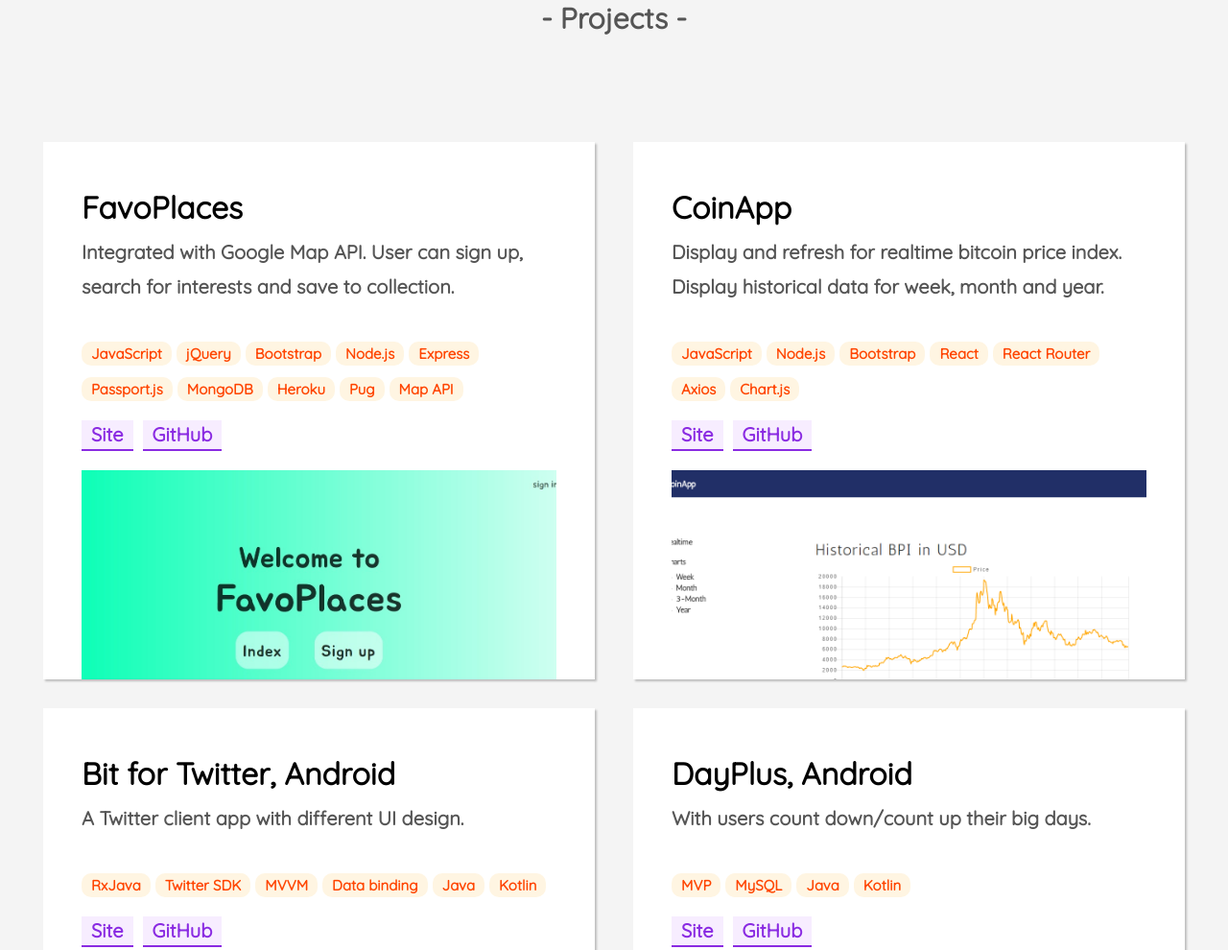
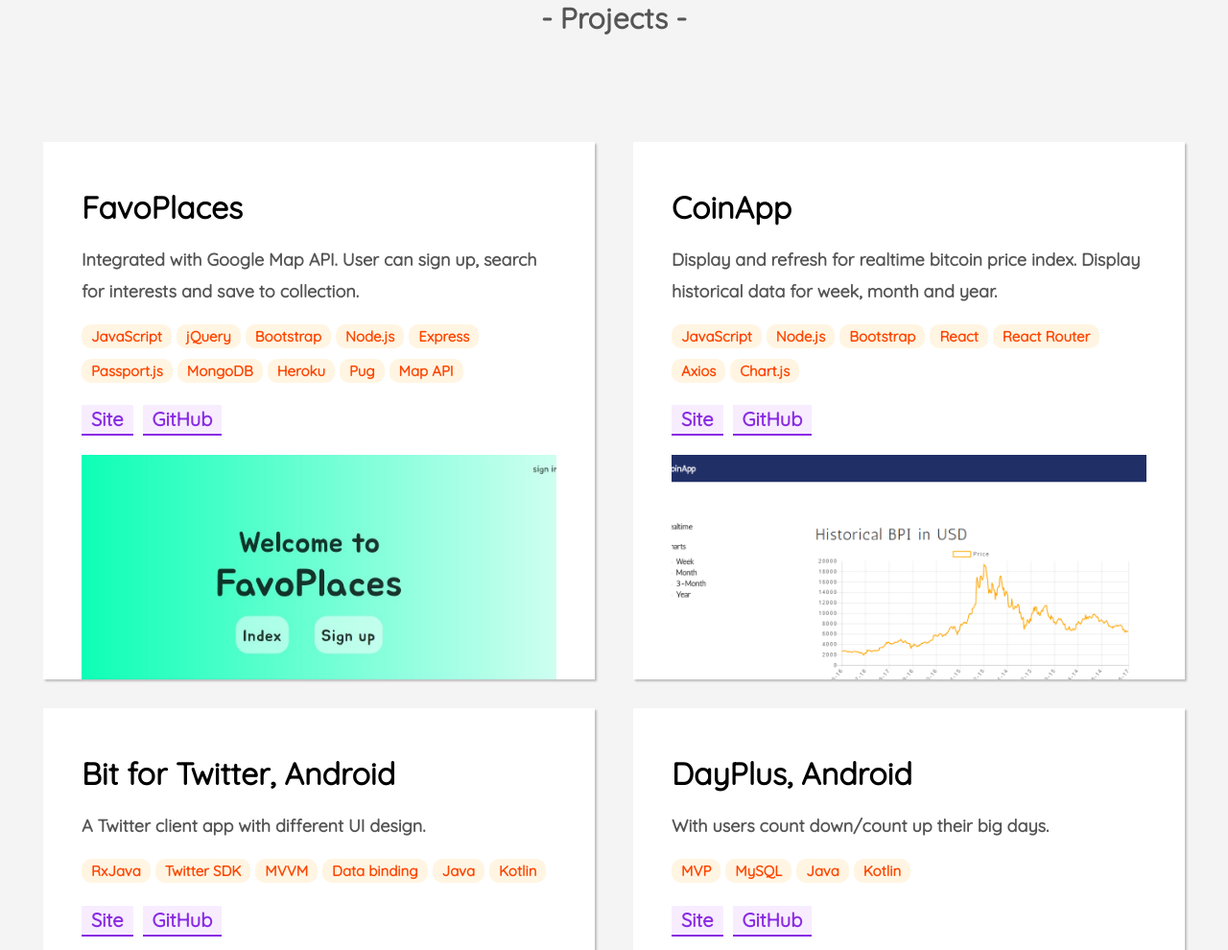
Before and after one commit to yifeidesu/yifeidesu.github.io, a plain HTML site: page index.html in a window 1280 px wide. Shown: the part 887-1877 px from the top of the page at 96% size. Drawn offline with nearby package versions, Linux system fonts and the light colour scheme.

Commit message:
update ui

```diff
--- a/src/css/index.css
+++ b/src/css/index.css
@@ -179,13 +179,17 @@
     font-weight: 600;
 }
 
+.desc {
+    font-size: 1.8rem;
+}
+
 /* BADGE */
 .pj-badge {
     font-size: 1.5rem;
     color: orangered;
     background-color: rgba(255, 204, 110, 0.2);
     padding: 0.5rem 1rem;
-    margin: 0 0.5rem 1rem 0;
+    margin: 0 0.5rem 0 0;
 }
 .pj-badge:hover {
     background-color: rgba(202, 131, 0, 0.2);
--- a/src/js/index.js
+++ b/src/js/index.js
@@ -22,7 +22,7 @@
     'Integrated with Google Map API. User can sign up, search for interests and save to collection.',
     './src/assets/favos.jpg',
     'https://github.com/yifeidesu/favoplaces',
-    ['JavaScript','jQuery', 'Bootstrap', 'Node.js','Express', 'Passport.js', 'MongoDB', 'Heroku',  'Pug', 'Map API'],
+    ['JavaScript', 'jQuery', 'Bootstrap', 'Node.js', 'Express', 'Passport.js', 'MongoDB', 'Heroku', 'Pug', 'Map API'],
     'https://favoplaces.herokuapp.com/',
     'https://github.com/yifeidesu/favoplaces'
 );
@@ -32,7 +32,7 @@
     'Display and refresh for realtime bitcoin price index. Display historical data for week, month and year.',
     './src/assets/coinapp.png',
     'https://yifeidesu.github.io/coinapp',
-    ['JavaScript','Node.js', 'Bootstrap', 'React', 'React Router', 'Axios', 'Chart.js'],
+    ['JavaScript', 'Node.js', 'Bootstrap', 'React', 'React Router', 'Axios', 'Chart.js'],
     'https://yifeidesu.github.io/coinapp',
     'https://github.com/yifeidesu/coinapp');
 
@@ -51,8 +51,8 @@
     './src/assets/pj_dayplus.jpg',
     'https://github.com/yifeidesu/DayPlus-Countdown',
     ['MVP', 'MySQL', 'Java', 'Kotlin'],
-'https://play.google.com/store/apps/details?id=com.robyn.dayplus2',
-'https://github.com/yifeidesu/DayPlus-Countdown');
+    'https://play.google.com/store/apps/details?id=com.robyn.dayplus2',
+    'https://github.com/yifeidesu/DayPlus-Countdown');
 
 const imgurApp = new Project(
     'MyImgur, Android',
@@ -60,8 +60,8 @@
     './src/assets/pj_im.jpg',
     'https://github.com/yifeidesu/MyImgurApp',
     ['RxJava', 'Retrofit', 'Gson', 'MVVM', 'Java', 'Kotlin'],
-'',
-'https://github.com/yifeidesu/MyImgurApp');
+    '',
+    'https://github.com/yifeidesu/MyImgurApp');
 
 console.log(projects);
 
@@ -82,12 +82,11 @@
     const cellHtml =
         '<div class="col-lg-6">' +
         '<div class="cell" onclick="window.location.href=\'' + project.pageLink + '\'">' +
-        '<p>' +
-        '<span class="pj-name">' + project.name + '</span><br/>' +
-        '<span class="desc">' + project.desc + '<br/></span><br/>' +
-        badgesHtml + '<br/>' +
-        sitesHtml +
-        '</p>' +
+
+        '<p class="pj-name">' + project.name + '</p>' +
+        '<p class="desc">' + project.desc + '</p>' +
+        '<p>' + badgesHtml + '</p>' +
+        '<p>' + sitesHtml + '</p>' +
         '<img src="' + project.imageSrc + '" class="cell-img img-responsive margin" style="width:100%" alt="Image">' +
         '</div></div>';
     return cellHtml;
```
